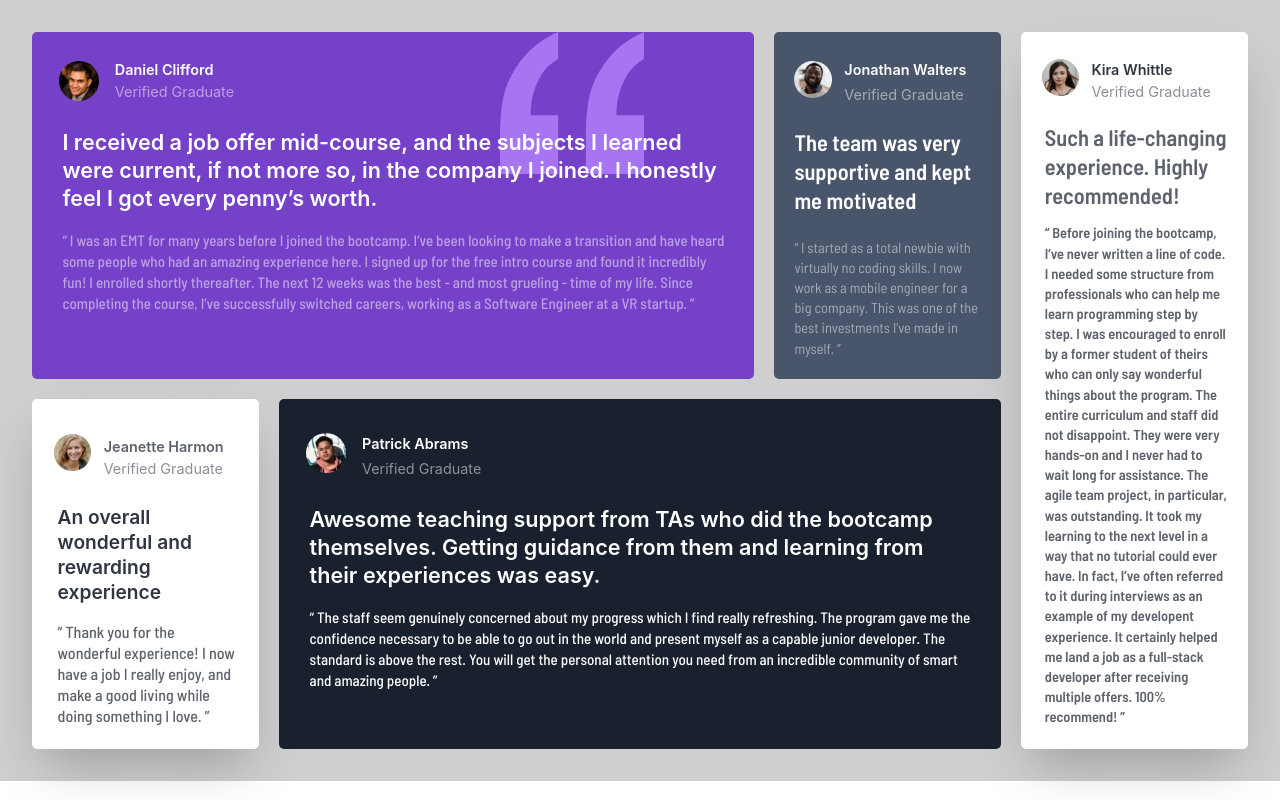
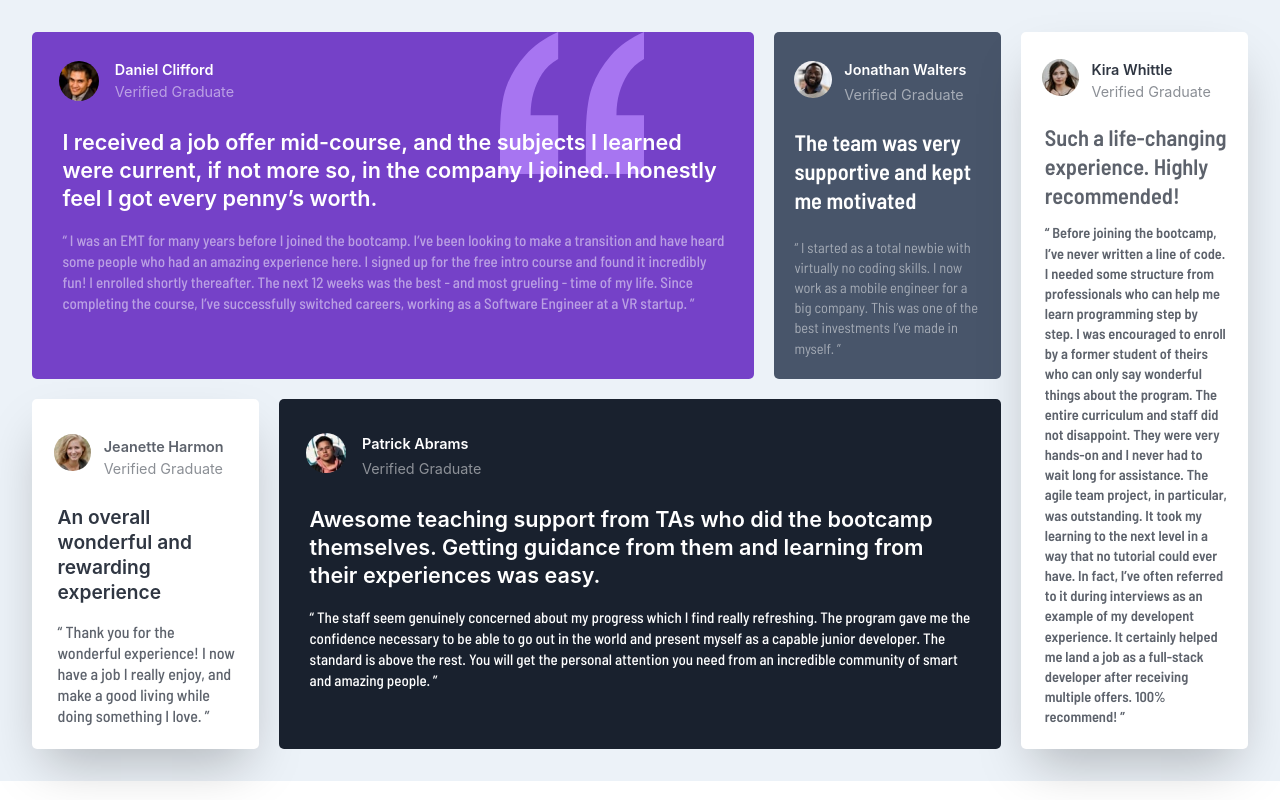
Before and after one commit to Codedzephyr/Testimonial-grid-section-main, a React (Create React App) app: page / in a window 1280 px wide. Built offline with nearby package versions, Linux system fonts and the light colour scheme.

Commit message:
background volor

```diff
--- a/src/Components/GridLayout.jsx
+++ b/src/Components/GridLayout.jsx
@@ -32,7 +32,7 @@ const GridLayout = () => {
   return (
     <ChakraProvider theme={theme}>
       <div>
-        <Center w="100%" bgColor="hsl(0, 0%, 81%)">
+        <Center w="100%" bgColor=" hsl(210, 46%, 95%)">
           <Grid
             w="95%"
             maxW="1280px"
```
